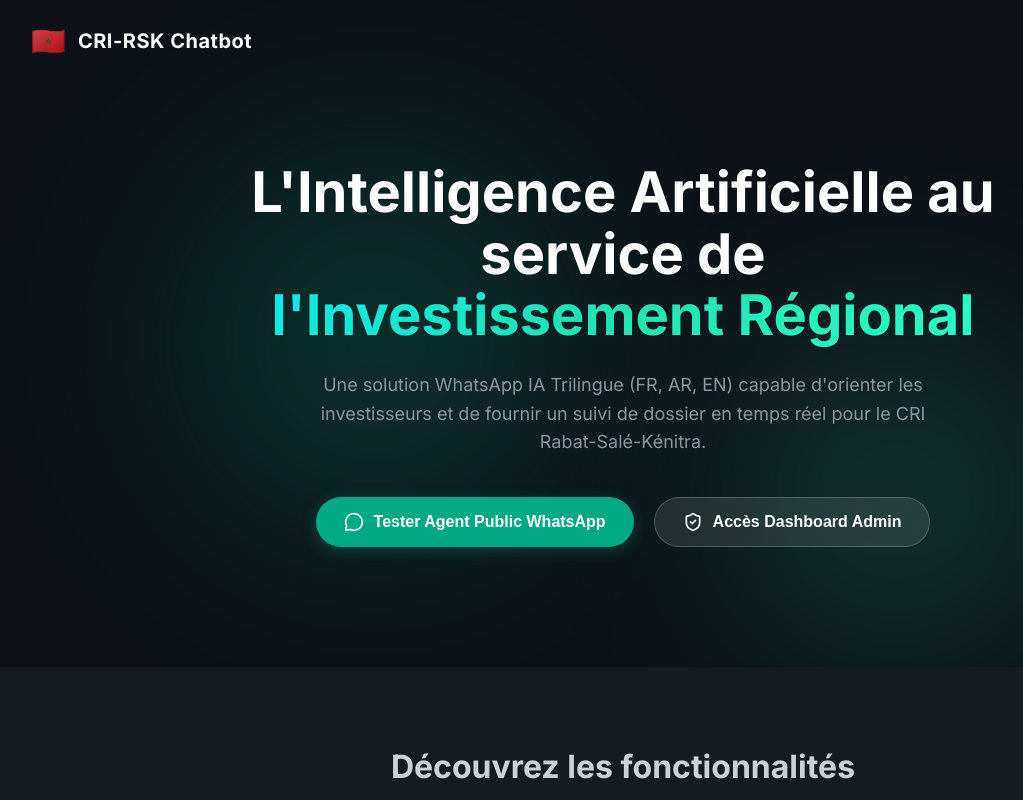
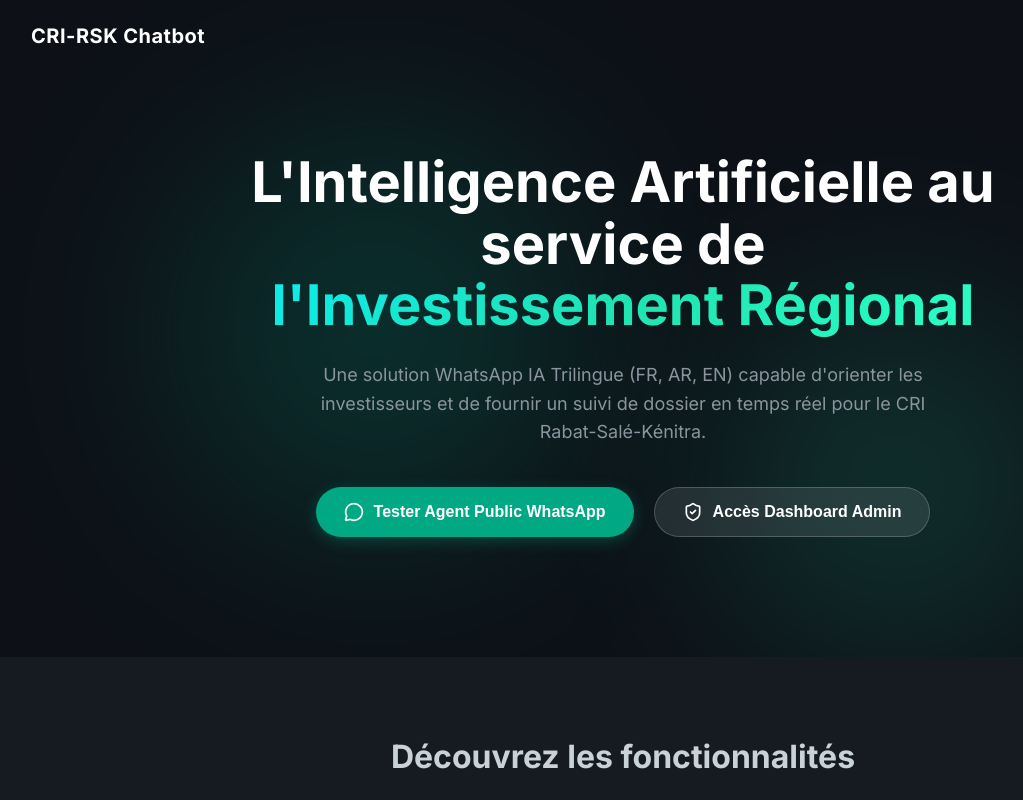
Before and after one commit to YoussefELFHAYEL/CRI-AO, a React (Vite) app in the folder frontend/: page / in a window 1280 px wide. Shown: the whole page, without its empty margins (17-1040 px from the left). Built offline with nearby package versions, Linux system fonts and the light colour scheme; no server answers; a web font is replaced by a local one.

Commit message:
Remove logo icon from LandingPage component
Removed logo icon from the landing page.

```diff
--- a/frontend/src/pages/LandingPage.jsx
+++ b/frontend/src/pages/LandingPage.jsx
@@ -11,7 +11,6 @@ export default function LandingPage() {
       {/* Navbar Optionnelle */}
       <nav className="landing-nav">
         <div className="logo-area">
-          <span className="logo-icon">🇲🇦</span>
           <span className="logo-text">CRI-RSK Chatbot</span>
         </div>
       </nav>
```
